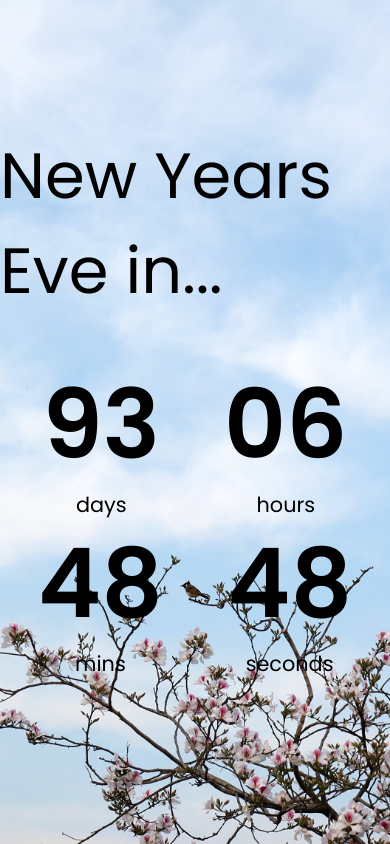
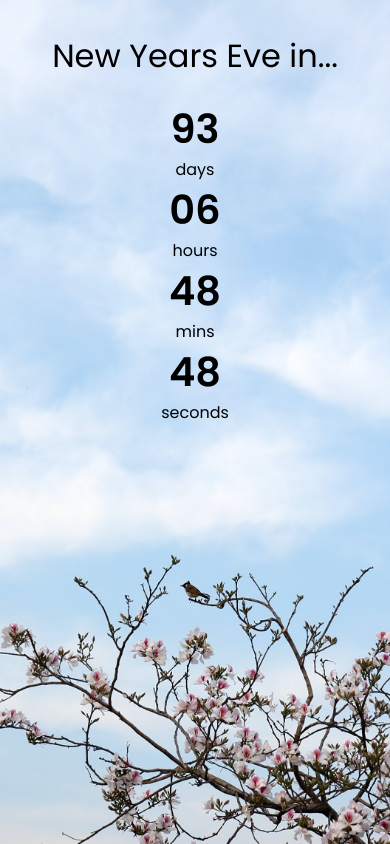
Before and after one commit to iashishanand/Web-Development, a plain HTML site: page Countdown Timer/index.html in a window 390 px wide. Drawn offline with Linux system fonts and the light colour scheme.

Commit message:
Added media query for countdown timer project

```diff
--- a/Countdown Timer/style.css
+++ b/Countdown Timer/style.css
@@ -44,3 +44,23 @@ h1 {
 .countdown-el span {
     font-size: 1.3rem;
 }
+
+@media (max-width: 480px) {
+    .countdown-container {
+        flex-direction: column;
+    }
+
+    h1 {
+        font-size: 2rem;
+        margin-top: 2rem;
+    }
+
+    .big-text {
+        font-size: 2.5rem;
+        margin: 0.5rem 1rem;
+    }
+
+    .countdown-el span {
+        font-size: 1rem;
+    }
+}
```
